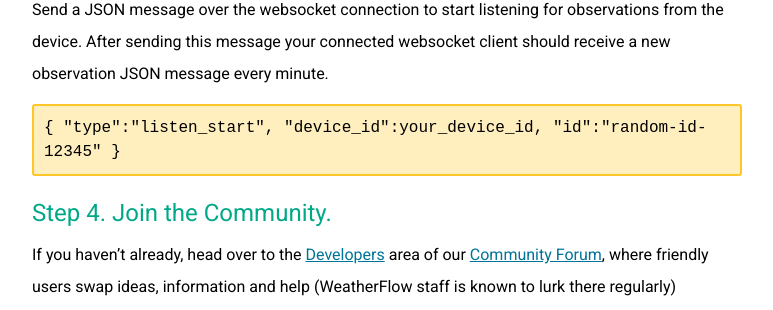
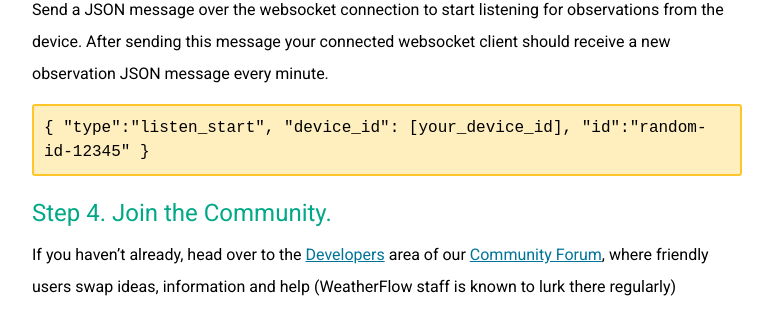
Before and after one commit to WeatherFlow/Tempest, a Jekyll site: the page built from api/index.html, in a window 1280 px wide and 900 px high, scrolled down 1691 px. Shown: the part 336-646 px from the top of the window, without its empty margins (378-1151 px from the left). Built offline with Jekyll 4.4.1, drawn with Linux system fonts in a browser that asks for light colours; nearby versions of some CDN libraries.

Commit message:
Update index.html

```diff
--- a/api/index.html
+++ b/api/index.html
@@ -31,7 +31,13 @@
 
 <p class="step">Listen for observations</p>
 <p>Send a JSON message over the websocket connection to start listening for observations from the device. After sending this message your connected websocket client should receive a new observation JSON message every minute.</p>
-<div class="code-highlight code-highlight-extra-padding">{ "type":"listen_start", "device_id":your_device_id, "id":"random-id-12345" }</div>
+<div class="code-highlight code-highlight-extra-padding">
+	{
+		"type":"listen_start",
+		"device_id": [your_device_id],
+		"id":"random-id-12345"
+	}
+</div>
 
 <h3>Step 4. Join the Community.</h3>
 <p>If you haven’t already, head over to the <a href="https://community.weatherflow.com/c/developers/5">Developers</a> area of our <a href="https://community.weatherflow.com/">Community Forum</a>, where friendly users swap ideas, information and help (WeatherFlow staff is known to  lurk there regularly)</p>
```
